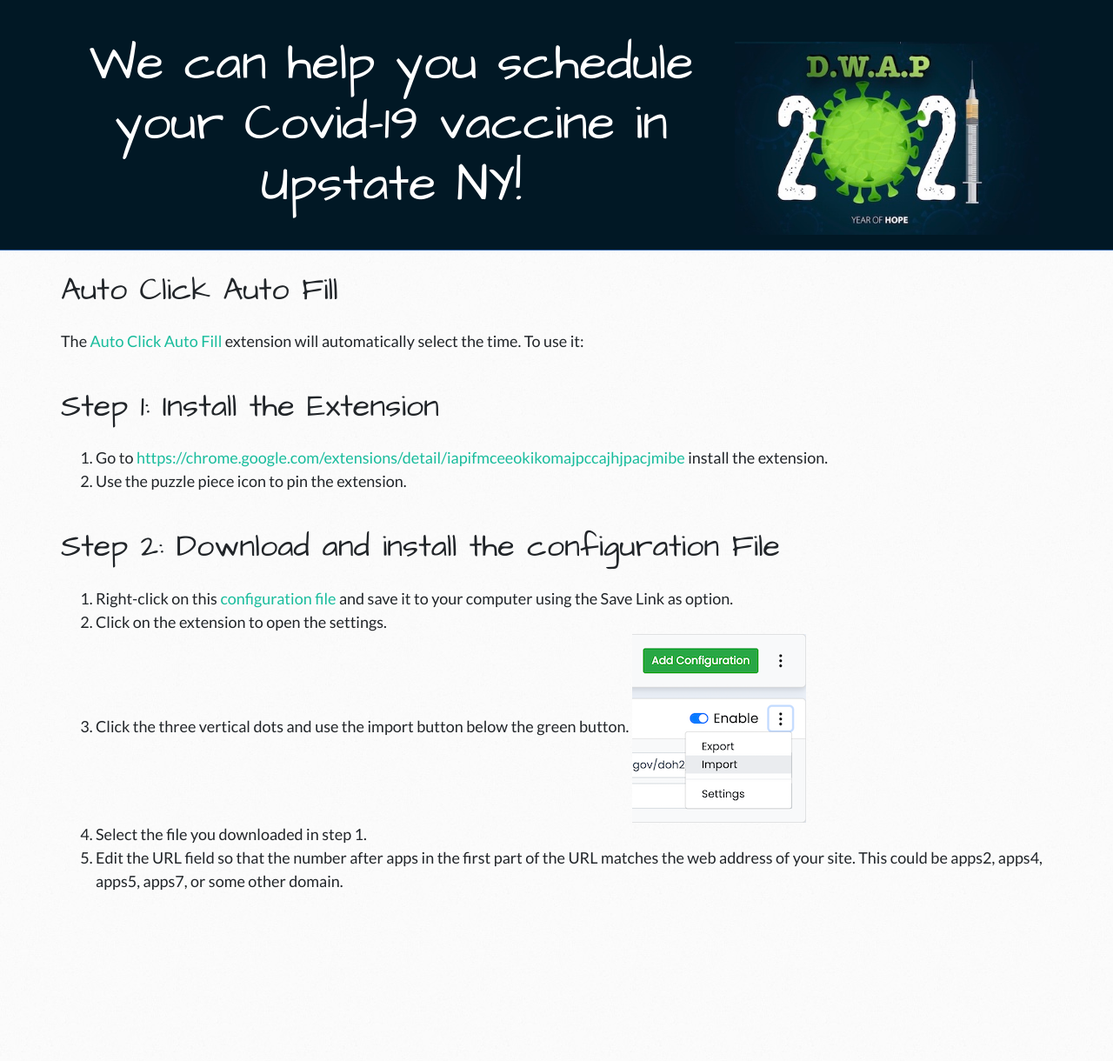
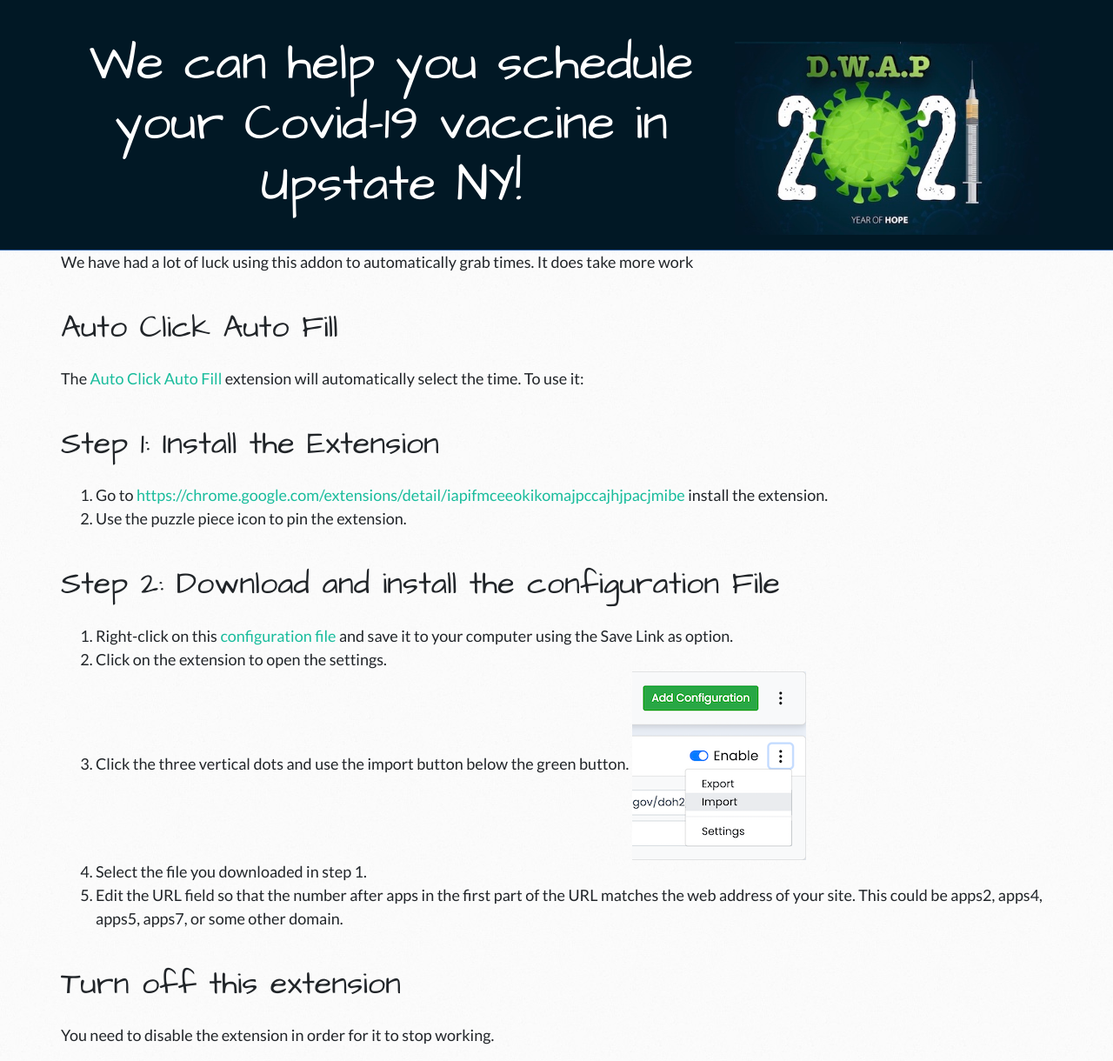
Before and after one commit to loganrath/dwap-main, a Jekyll site: the page built from autoclick.md, in a window 1280 px wide. Shown: the whole page at 87% size. Built offline with Jekyll 4.4.1, drawn with Linux system fonts in a browser that asks for light colours; nearby versions of some CDN libraries; before the commit the page ends 1043 px from its top, so only the background shows below that.

Commit message:
Update autoclick.md

```diff
--- a/autoclick.md
+++ b/autoclick.md
@@ -2,6 +2,8 @@
 layout: default
 title: Using Auto Click Auto Fill
 ---
+
+We have had a lot of luck using this addon to automatically grab times. It does take more work
 
 # Auto Click Auto Fill
 The [Auto Click Auto Fill](https://chrome.google.com/extensions/detail/iapifmceeokikomajpccajhjpacjmibe){:target="_blank"} extension will automatically select the time. To use it:
@@ -14,6 +16,9 @@ The [Auto Click Auto Fill](https://chrome.google.com/extensions/detail/iapifmcee
  1. Right-click on this [configuration file](/docs/autoclick_time.json) and save it to your computer using the Save Link as option.
  2. Click on the extension to open the settings.
  3. Click the three vertical dots and use the import button below the green button.
- ![Screenshot showing installation](/assets/images/autoclick-config.png)
+![Screenshot showing installation](/assets/images/autoclick-config.png)
  4. Select the file you downloaded in step 1.
  5. Edit the URL field so that the number after apps in the first part of the URL matches the web address of your site. This could be apps2, apps4, apps5, apps7, or some other domain.
+
+# Turn off this extension
+You need to disable the extension in order for it to stop working.
```
